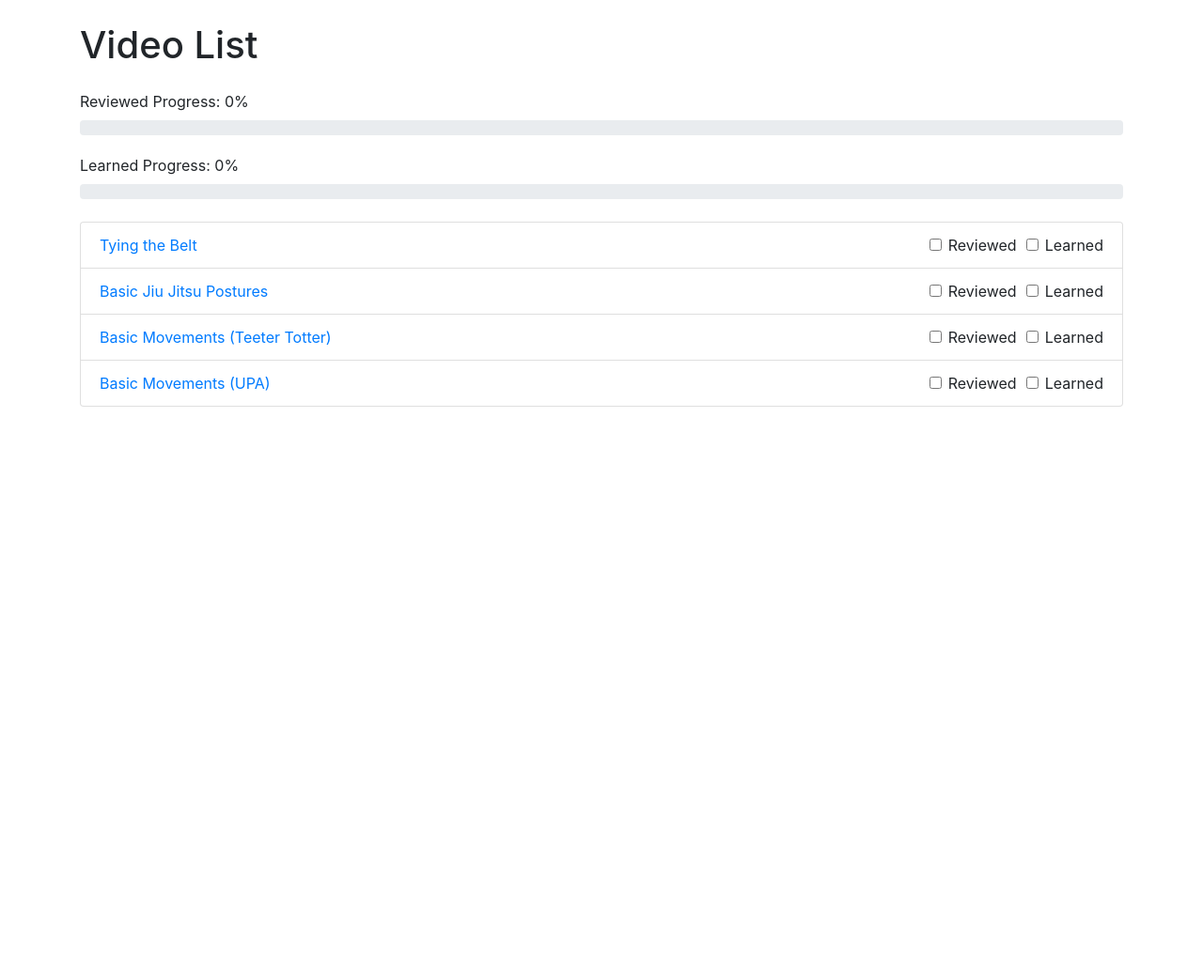
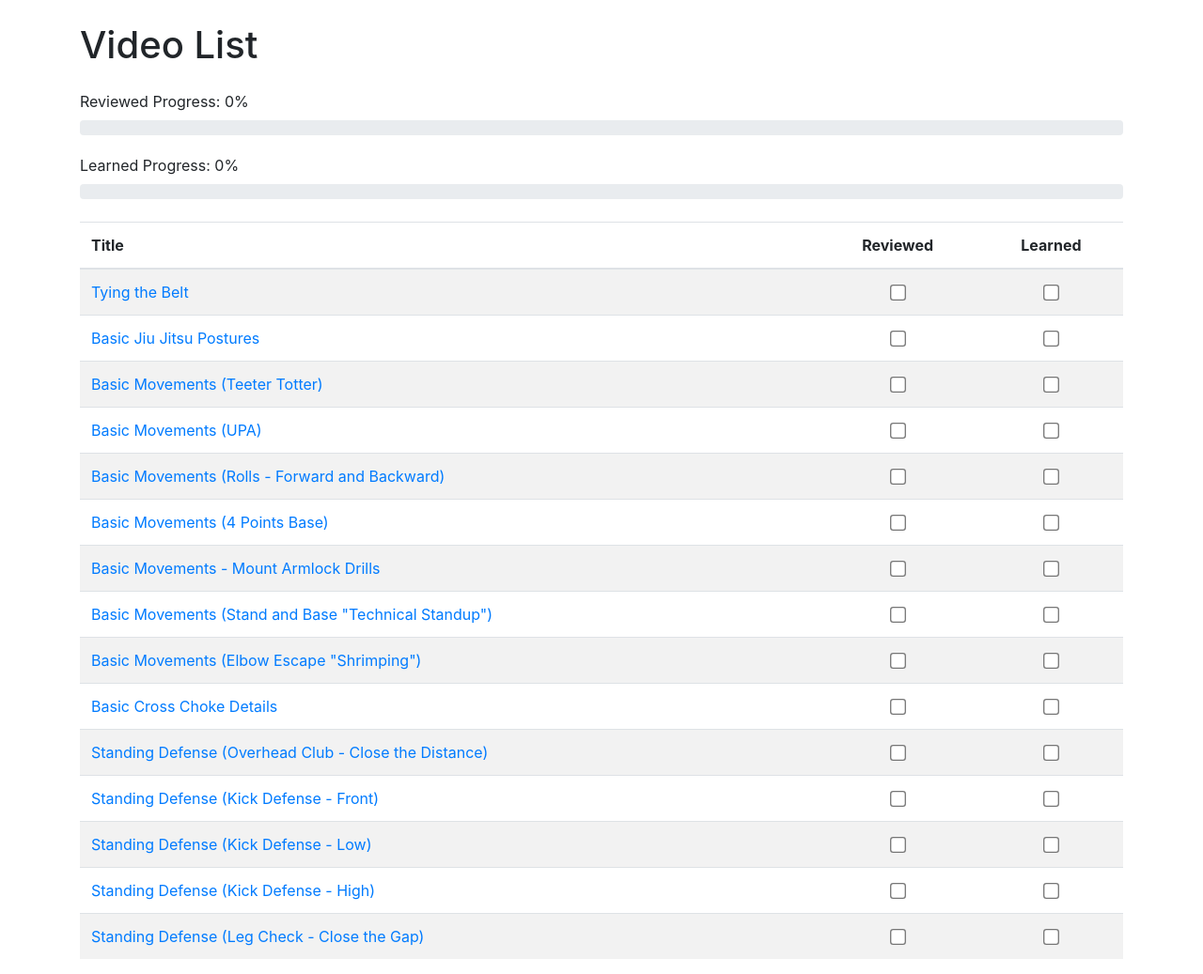
Before and after one commit to Jambr0li/BJJ_App, a Flask app: page / in a window 1280 px wide. Shown: the whole page at 94% size. Before the commit the page ends 433 px from the top, so only its background shows below. Run offline with Flask 3, Linux system fonts and the light colour scheme; some libraries are stand-ins or nearby versions.

Commit message:
It's looking pretty good! I need to add the 80ish videos to my data.py tho and the hookup a database

```diff
--- a/data.py
+++ b/data.py
@@ -18,5 +18,61 @@ items = [
         'id': '4',
         'title': 'Basic Movements (UPA)',
         'video_url': 'https://www.youtube.com/watch?v=c058e5pbORY&list=PLPR9Y8aStUajqgDzU3Dc_VfCdO6VK9Wf1&index=4&pp=iAQB'
+    },
+    {
+        'id': '5',
+        'title': 'Basic Movements (Rolls - Forward and Backward)',
+        'video_url': 'https://www.youtube.com/watch?v=EOd9ADCTvFg&list=PLPR9Y8aStUajqgDzU3Dc_VfCdO6VK9Wf1&index=5&pp=iAQB'
+    },
+    {
+        'id': '6',
+        'title': 'Basic Movements (4 Points Base)',
+        'video_url': 'https://www.youtube.com/watch?v=-kwQb6gIbbU&list=PLPR9Y8aStUajqgDzU3Dc_VfCdO6VK9Wf1&index=6&pp=iAQB'
+    },
+    {
+        'id': '7',
+        'title': 'Basic Movements - Mount Armlock Drills',
+        'video_url': 'https://www.youtube.com/watch?v=y4rumTE_lh4&list=PLPR9Y8aStUajqgDzU3Dc_VfCdO6VK9Wf1&index=7&pp=iAQB'
+    },
+    {
+        'id': '8',
+        'title': 'Basic Movements (Stand and Base "Technical Standup")',
+        'video_url': 'https://www.youtube.com/watch?v=kJ68PZjeNZU&list=PLPR9Y8aStUajqgDzU3Dc_VfCdO6VK9Wf1&index=8&pp=iAQB'
+    },
+    {
+        'id': '9',
+        'title': 'Basic Movements (Elbow Escape "Shrimping")',
+        'video_url': 'https://www.youtube.com/watch?v=SYRulxArSUw&list=PLPR9Y8aStUajqgDzU3Dc_VfCdO6VK9Wf1&index=9&pp=iAQB'
+    },
+    {
+        'id': '10',
+        'title': 'Basic Cross Choke Details',
+        'video_url': 'https://www.youtube.com/watch?v=dF477LHpKjM&list=PLPR9Y8aStUajqgDzU3Dc_VfCdO6VK9Wf1&index=10&pp=iAQB'
+    },
+    {
+        'id': '11',
+        'title': 'Standing Defense (Overhead Club - Close the Distance)',
+        'video_url': 'https://www.youtube.com/watch?v=0IqAbeVFRUk&list=PLPR9Y8aStUajqgDzU3Dc_VfCdO6VK9Wf1&index=11&pp=iAQB'
+    },
+    {
+        'id': '12',
+        'title': 'Standing Defense (Kick Defense - Front)',
+        'video_url': 'https://www.youtube.com/watch?v=ZS8S-vezf8o&list=PLPR9Y8aStUajqgDzU3Dc_VfCdO6VK9Wf1&index=12&pp=iAQB'
+    },
+    {
+        'id': '13',
+        'title': 'Standing Defense (Kick Defense - Low)',
+        'video_url': 'https://www.youtube.com/watch?v=0_679NkT0ZU&list=PLPR9Y8aStUajqgDzU3Dc_VfCdO6VK9Wf1&index=13&pp=iAQB'
+    },
+    {
+        'id': '14',
+        'title': 'Standing Defense (Kick Defense - High)',
+        'video_url': 'https://www.youtube.com/watch?v=xMA00_sJUdE&list=PLPR9Y8aStUajqgDzU3Dc_VfCdO6VK9Wf1&index=14&pp=iAQB'
+    },
+    {
+        'id': '15',
+        'title': 'Standing Defense (Leg Check - Close the Gap)',
+        'video_url': 'https://www.youtube.com/watch?v=q2IhKPEMdOM&list=PLPR9Y8aStUajqgDzU3Dc_VfCdO6VK9Wf1&index=15&pp=iAQB'
     }
+
 ]
--- a/templates/home.html
+++ b/templates/home.html
@@ -7,14 +7,28 @@
     .progress {
         margin-bottom: 20px;
     }
-    .list-group-item {
+    /* .checkboxes {
         display: flex;
         align-items: center;
-        justify-content: space-between;
+        justify-content: center;
+        gap: 10px;
+    } */
+    .table td, .table th {
+        vertical-align: middle;
+        text-align: center;
     }
-    .checkboxes {
+    .table th:first-child, .table td:first-child {
+        text-align: left;
+    }
+    .checkbox-container {
         display: flex;
-        gap: 10px;
+        align-items: center;
+        justify-content: center;
+        height: 100%;
+    }
+    .form-check-input {
+        transform: scale(1.3);
+        margin: 0.5rem;
     }
 </style>
 {% endblock %}
@@ -42,27 +56,38 @@
         </div>
     </div>
 
-    <ul class="list-group mt-4">
+    <table class="table table-striped mt-4">
+        <thead>
+            <tr>
+                <th>Title</th>
+                <th>Reviewed</th>
+                <th>Learned</th>
+            </tr>
+        </thead>
+        <tbody>
             {% for item in items %}
-        <li class="list-group-item">
-            <div>
-                <a href="{{ item.video_url }}" target="_blank">{{ item.title }}</a>
-            </div>
-            <div class="checkboxes">
-                <div class="form-check">
+            <tr>
+                <td><a href="{{ item.video_url }}" target="_blank">{{ item.title }}</a></td>
+                <td>
+                    <div class="checkbox-container">
                         <input class="form-check-input reviewed-checkbox" type="checkbox" data-item-id="{{ item.id }}"
                                {% if item.id in reviewed %}checked{% endif %}>
-                    <label class="form-check-label">Reviewed</label>
                     </div>
-                <div class="form-check">
+                    <!-- <input class="form-check-input reviewed-checkbox" type="checkbox" data-item-id="{{ item.id }}" -->
+                           <!-- {% if item.id in reviewed %}checked{% endif %}> -->
+                </td>
+                <td>
+                    <div class="checkbox-container">
                         <input class="form-check-input learned-checkbox" type="checkbox" data-item-id="{{ item.id }}"
                                {% if item.id in learned %}checked{% endif %}>
-                    <label class="form-check-label">Learned</label>
                     </div>
-            </div>
-        </li>
+                    <!-- <input class="form-check-input learned-checkbox" type="checkbox" data-item-id="{{ item.id }}" -->
+                           <!-- {% if item.id in learned %}checked{% endif %}> -->
+                </td>
+            </tr>
             {% endfor %}
-    </ul>
+        </tbody>
+    </table>
 </div>
 {% endblock %}
 
```
Lines whose indentation alone changed are shown as unchanged.
